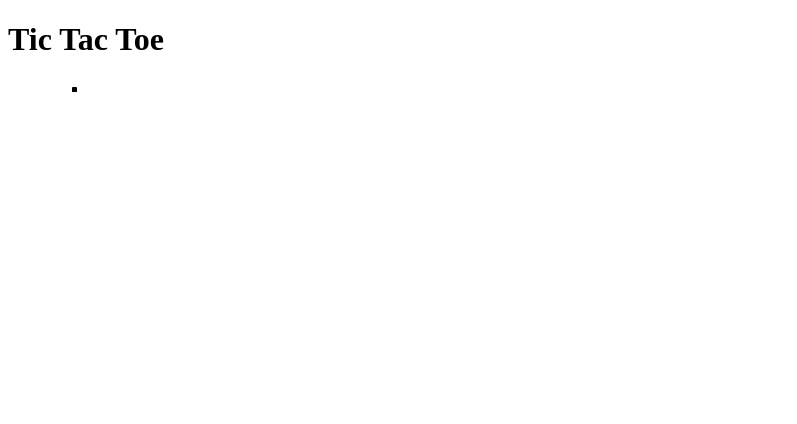
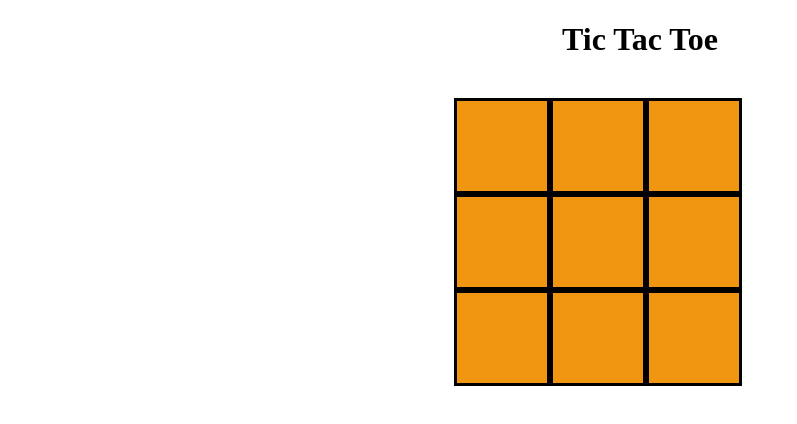
Before and after one commit to muhammadamray/W9D2, a website built with webpack: page practice-for-ch-js-browser-ttt-main/index.html in a window 1280 px wide. Shown: the whole page, without its empty margins (0-797 px from the left). Built offline with nearby package versions, Linux system fonts and the light colour scheme.

Commit message:
css portion done

```diff
--- a/practice-for-ch-js-browser-ttt-main/ttt.css
+++ b/practice-for-ch-js-browser-ttt-main/ttt.css
@@ -1,4 +1,23 @@
 /* Your code here */
+h1{
+  display: flex;
+  justify-content: center;
+}
+
 ul {
   display: flex;
+  width: 300px;
+  flex-wrap: wrap;
+  list-style: none;
+  margin-right: 100px;
+  margin-left: 360px;
+  justify-content: center;
+  margin-top: 40px;
+
 }
+li {
+  border: 3px solid black;
+  width: 90px;
+  height: 90px;
+  background-color: rgb(240, 150, 16);
+}
```
